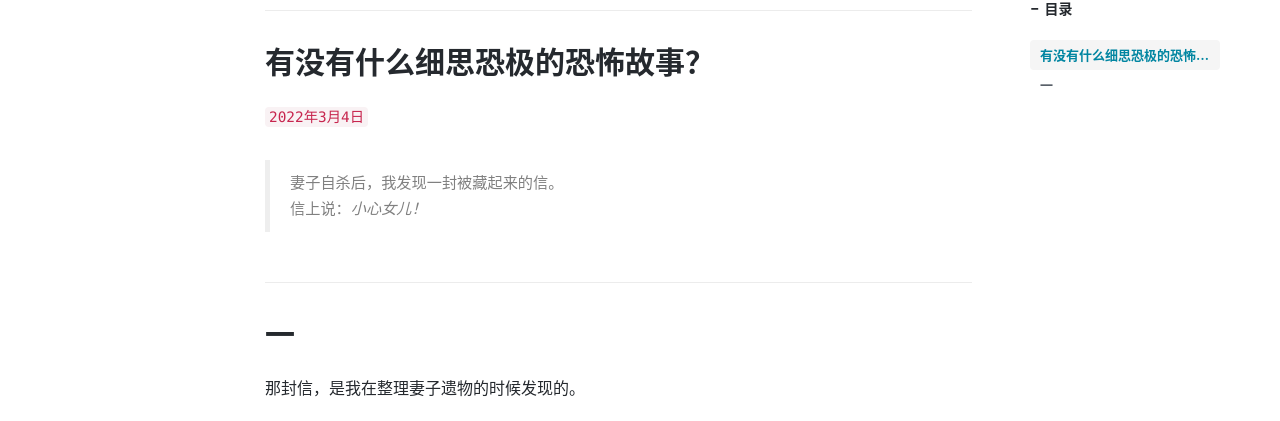
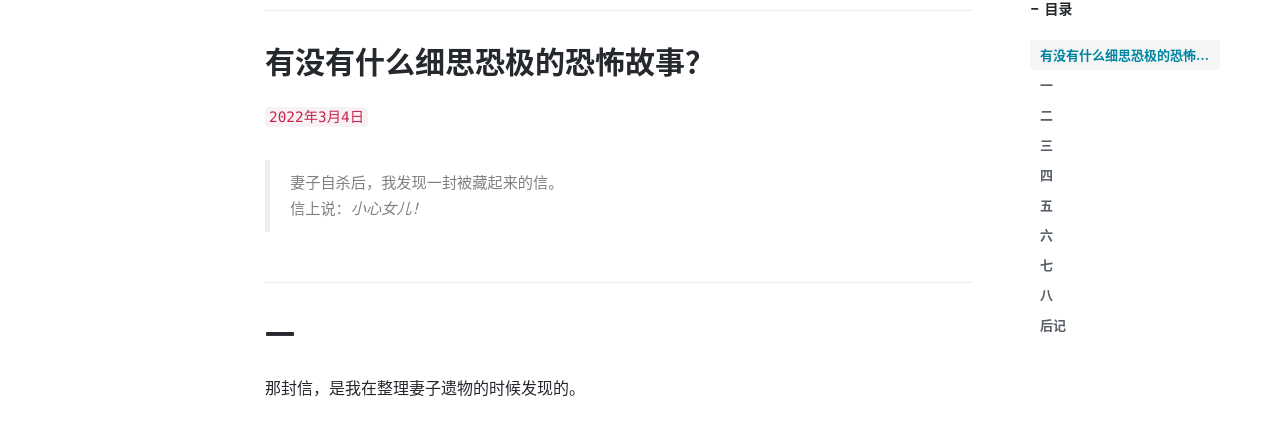
Before and after one commit to InnocentLarch/InnocentLarch.github.io, a Jekyll site: the page built from _posts/2022-3-4-story.md, in a window 1280 px wide and 900 px high, scrolled down 394 px. Shown: the part 153-574 px from the top of the window. Built offline with Jekyll 4.4.1, drawn with Linux system fonts in a browser that asks for light colours; nearby versions of some CDN libraries; comment, search, counter and statistics services are not loaded.

Commit message:
Update 2022-3-4-story.md

```diff
--- a/_posts/2022-3-4-story.md
+++ b/_posts/2022-3-4-story.md
@@ -61,7 +61,7 @@ tags:
 
 直到上个月，她毫无征兆地自杀，就在这间书房里，从二十四楼的窗户一跃而下。
 
-二
+## 二
 
 翻出那些奇怪的信件后，我有些犹豫，因为那个扭曲缭乱的笔迹，来自她的主人格，像某种恶毒的诅咒般，让我觉得，正常人最好不要去看里面的内容。
 
@@ -97,7 +97,7 @@ tags:
 
 那个疯狂的笔迹分辨起来有些困难，但我还是坚持看完，信的内容给了我很大的冲击，直到烟灰掉在手上，我才从看完信的震惊中回过神来。
 
-三
+## 三
 
 信上写着：
 
@@ -183,7 +183,7 @@ tags:
 
 她真的是我女儿吗？
 
-四
+## 四
 
 我最担心的事情还是发生了，女儿的状况越来越差，夜里会莫名其妙地尖叫、哭泣，甚至出现了自毁的倾向。
 
@@ -299,7 +299,7 @@ tags:
 
 我突然明白了陈医生口中「高度的相似性」所包含的意义，在女儿身体中出现的第二人格，会诊专家提前做出的预设——分明就是我的妻子！
 
-五
+## 五
 
 视频画面暂停在女儿的脸上，我的表情一定很难看，连呼吸都觉得困难。
 
@@ -351,7 +351,7 @@ tags:
 
 手稿上的字隽秀飘逸，带着风流的美感，但这份美所记录下的，却是一段不知真假的恐怖历史。
 
-六
+## 六
 
 手稿中，记录了历史上一个混乱征伐的年代、一个寻求永生的方士家族，在当权者的支持下，为了揭开永生的秘密，在深山洞穴中豢养女童，进行残忍试验的故事。
 
@@ -407,7 +407,7 @@ tags:
 
 但等我匆匆赶到医院，陈医生双手颤抖着交给我一叠稿件，我看着上面熟悉的字体，隽秀飘逸带着一种风流之美，那一刻，我的世界彻底崩塌了。
 
-七
+## 七
 
 我丢掉那一叠手稿，不顾陈医生的阻拦，执拗地为女儿办理了出院，整个过程几乎像个真正的疯子，我甚至记不起自己是如何开车回家的。
 
@@ -533,7 +533,7 @@ tags:
 
 这是我闭上眼睛前，她对我说的最后一句话。
 
-八
+## 八
 
 再醒来后，我得偿所愿，女儿只是受了不小的惊吓，很快就恢复了原来活泼可爱的样子，这让我终于松了一口气。
 
@@ -643,7 +643,7 @@ tags:
 
 人生一世，最长不过百年，用来怀念一个人刚刚好，不会因为太过漫长而感到沉重。
 
-后记
+## 后记
 
 最终，我还是决定将剩下的手稿全部烧掉，不管手稿里面的记载是否真的能让人实现永生，妻子经历过的那种痛苦和绝望，我都不希望看到同样的命运再次降临到任何人身上。
 
```
